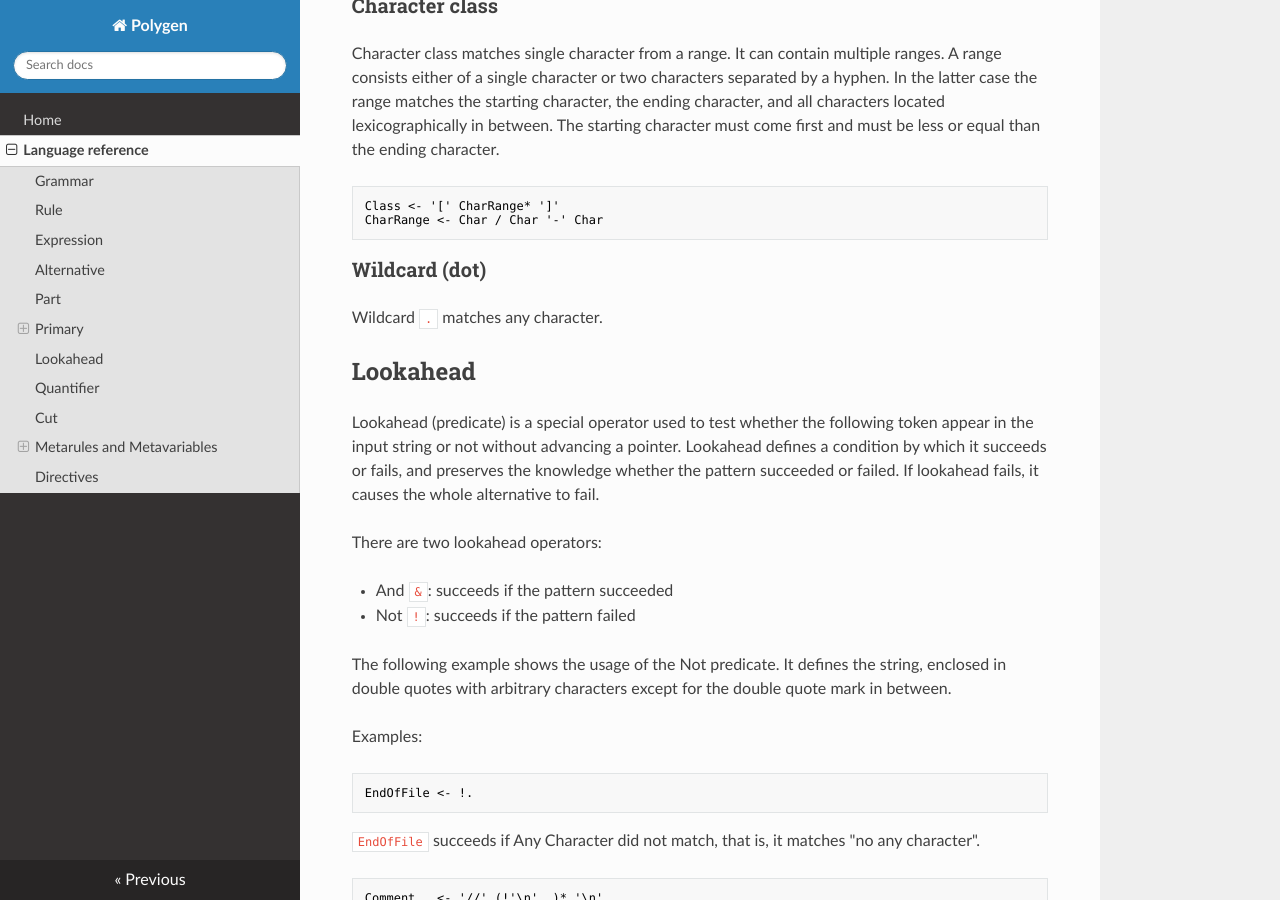
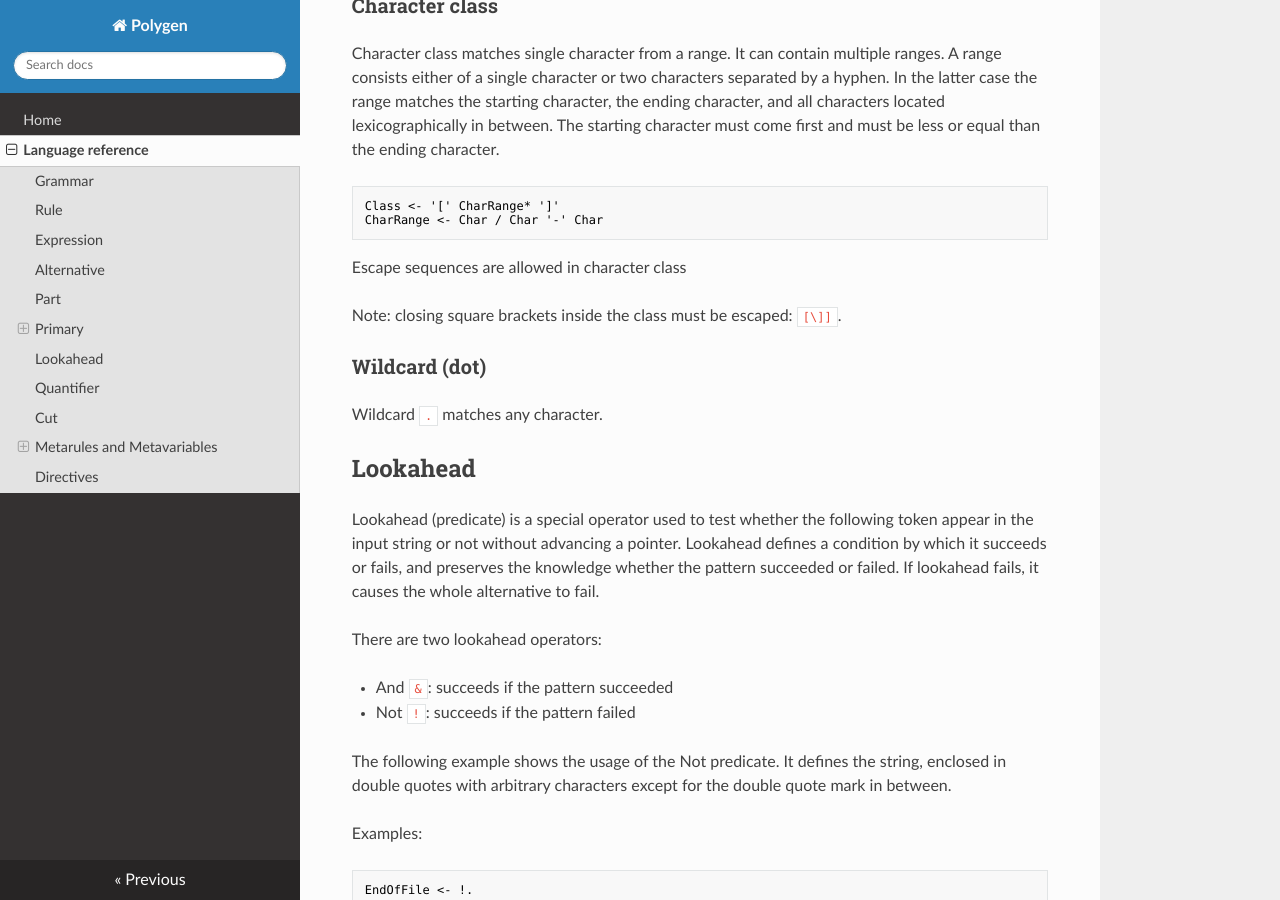
Before and after one commit to glebzlat/Polygen, an MkDocs documentation site: the page built from docs/docs/language-reference.md, in a window 1280 px wide and 900 px high, scrolled down 3207 px. Built offline with MkDocs 1.6.1, drawn with Linux system fonts in a browser that asks for light colours.

Commit message:
chore: add note about escaped sequences in a character class

````diff
--- a/docs/docs/language-reference.md
+++ b/docs/docs/language-reference.md
@@ -165,6 +165,10 @@ than the ending character.
 Class <- '[' CharRange* ']'
 CharRange <- Char / Char '-' Char
 ```
+
+Escape sequences are allowed in character class
+
+Note: closing square brackets inside the class must be escaped: `[\]]`.
 
 ### Wildcard (dot)
 
````
